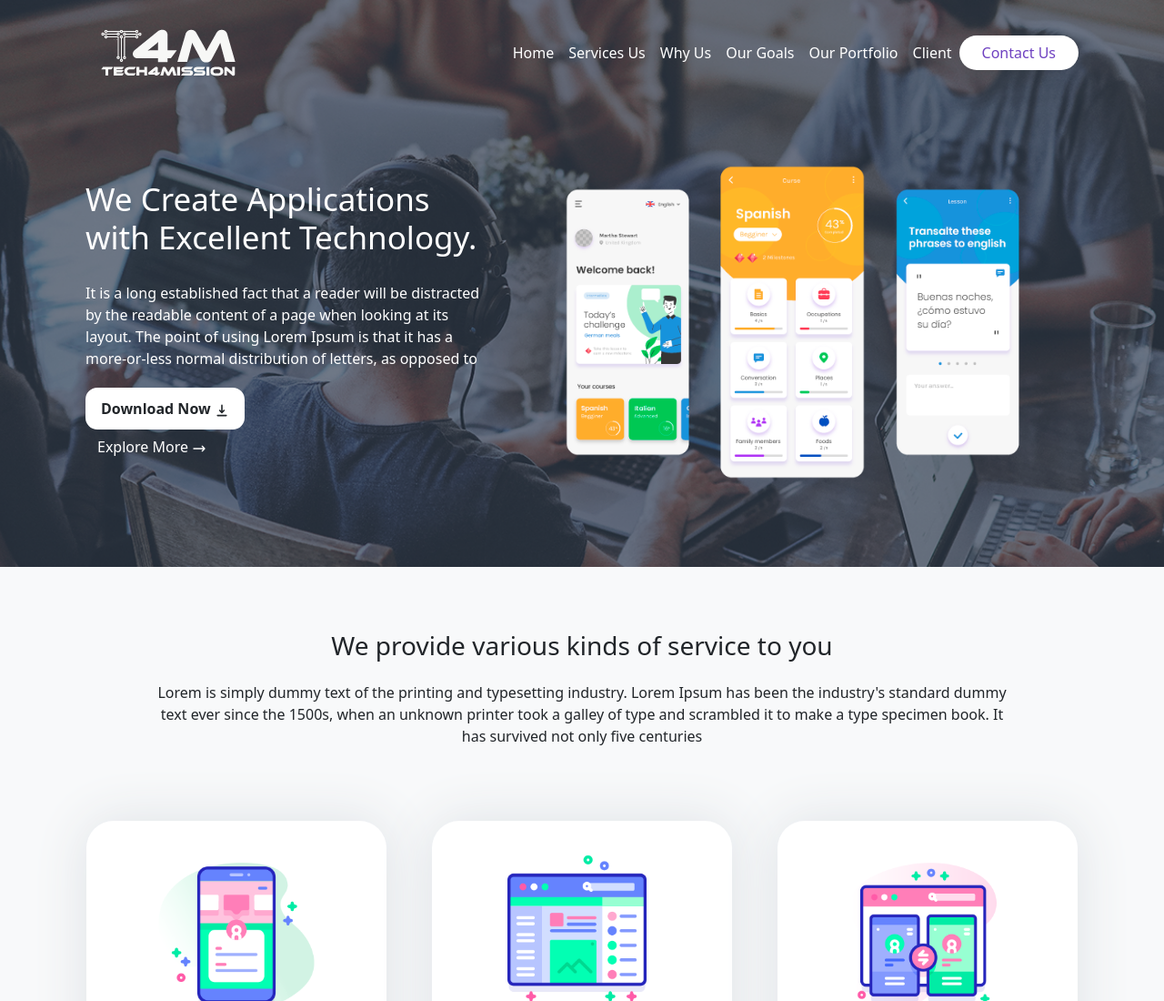
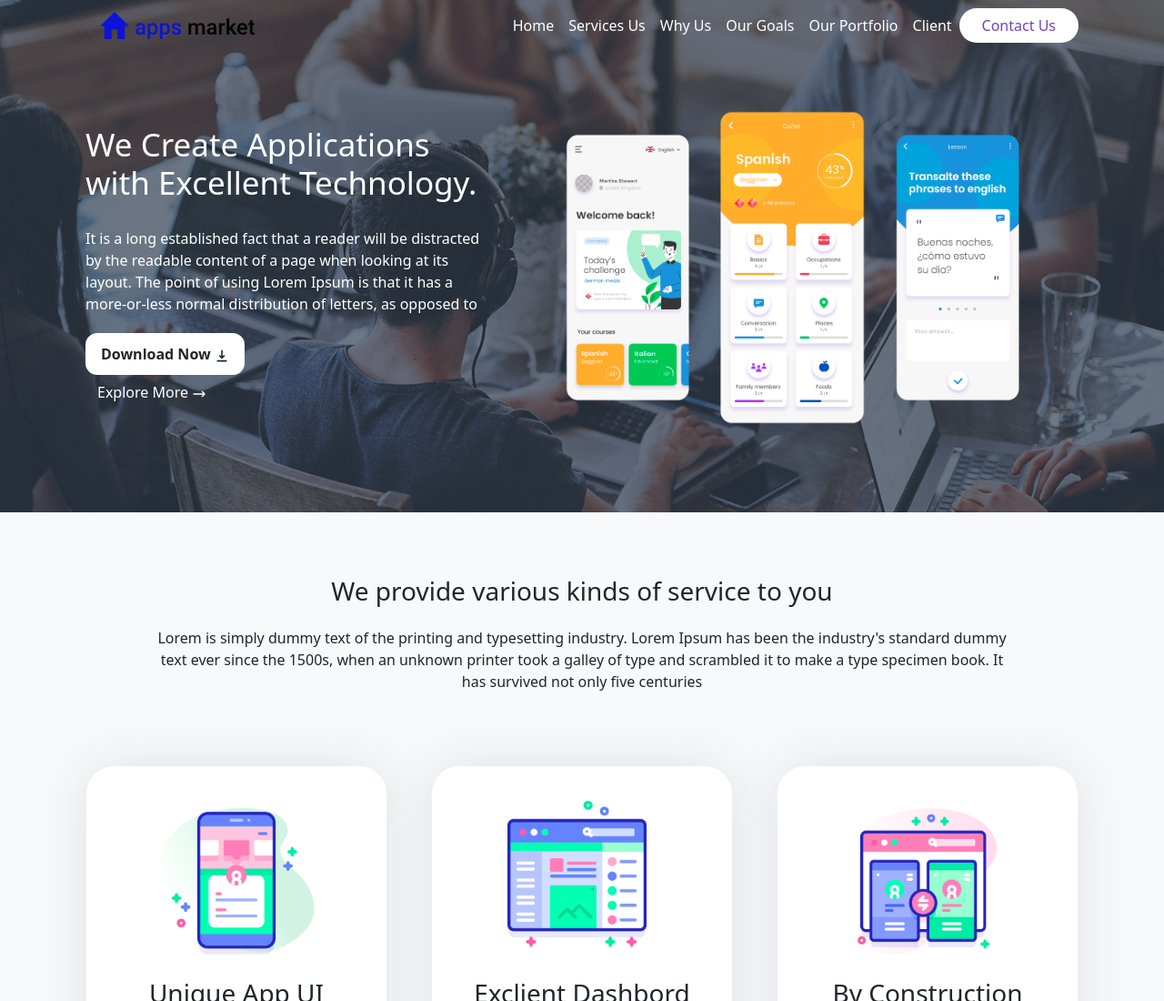
Before and after one commit to Khalid-Hasan-Jihad/apps-creator-online-agency-landing-page, a plain HTML site: page index.html in a window 1280 px wide. Shown: the top 1100 px of the page at 91% size. Drawn offline with Linux system fonts and the light colour scheme; files whose address does not match are found by name.

Commit message:
icon added

```diff
--- a/assets/css/styles.css
+++ b/assets/css/styles.css
@@ -2,6 +2,10 @@
     background: #8d8fdb;
     height: 650px;
     color: #fff !important;
+}
+
+header .app-market{
+    max-width: 170px;
 }
 
 .download-btn {
--- a/index.html
+++ b/index.html
@@ -12,6 +12,7 @@
     <link rel="stylesheet" href="assets/css/Social-Icons.css">
     <link rel="stylesheet" href="assets/css/styles.css">
     <link rel="stylesheet" href="assets/css/Team-Boxed.css">
+    <link rel="icon" href="assets/img/home.png">
 </head>
 
 <body>
@@ -21,7 +22,7 @@
                 <header>
                     <nav class="navbar navbar-light navbar-expand-md d-flex d-md-flex justify-content-md-end">
                         <div class="container-fluid">
-                            <a class="navbar-brand" href="#"></a><img src="assets/img/logo.png"><button data-bs-toggle="collapse" class="navbar-toggler" data-bs-target="#navcol-1"><span
+                            <a class="navbar-brand" href="#"></a><img class="app-market" src="assets/img/app-market.png"><button data-bs-toggle="collapse" class="navbar-toggler" data-bs-target="#navcol-1"><span
                                     class="visually-hidden">Toggle navigation</span><span
                                     class="navbar-toggler-icon"></span></button>
                             <div class="collapse navbar-collapse d-md-flex justify-content-md-end" id="navcol-1">
```
Also changed, not shown: assets/img/app-market.png (added), assets/img/home.png (added).
